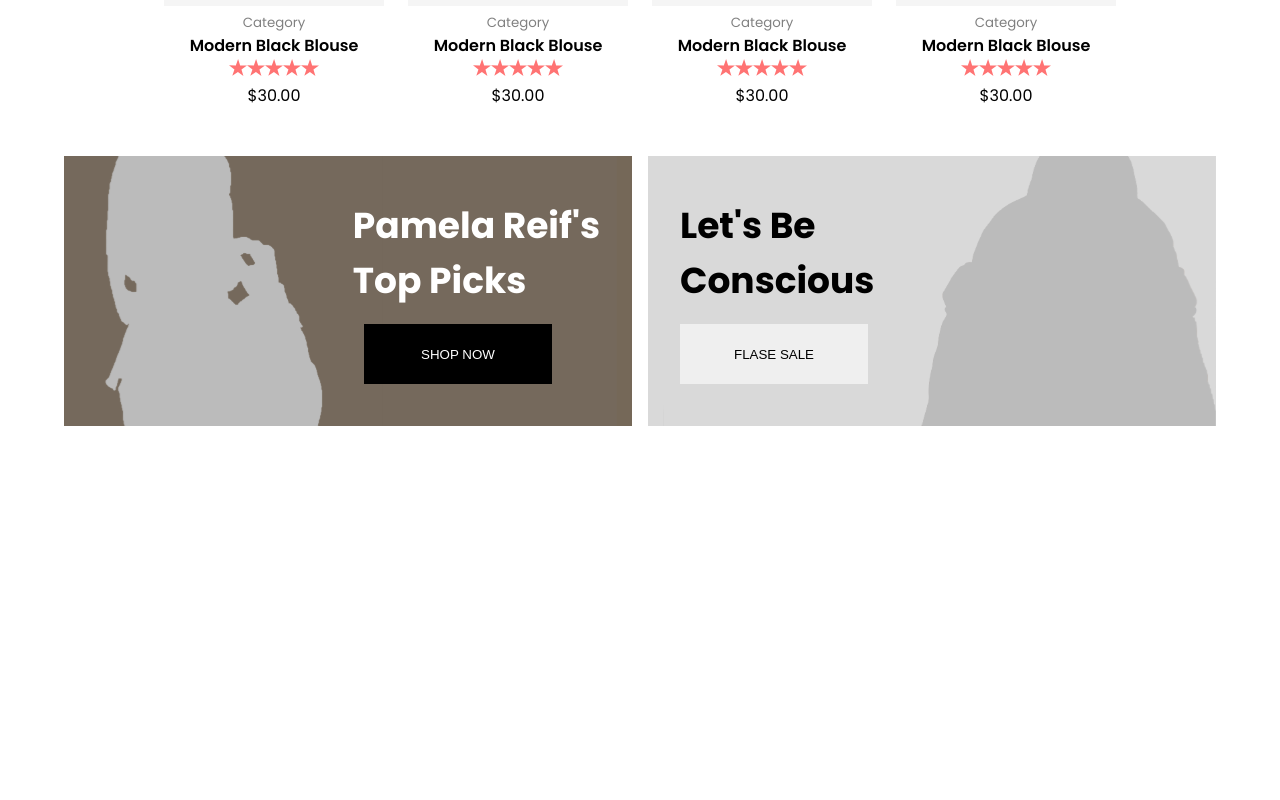
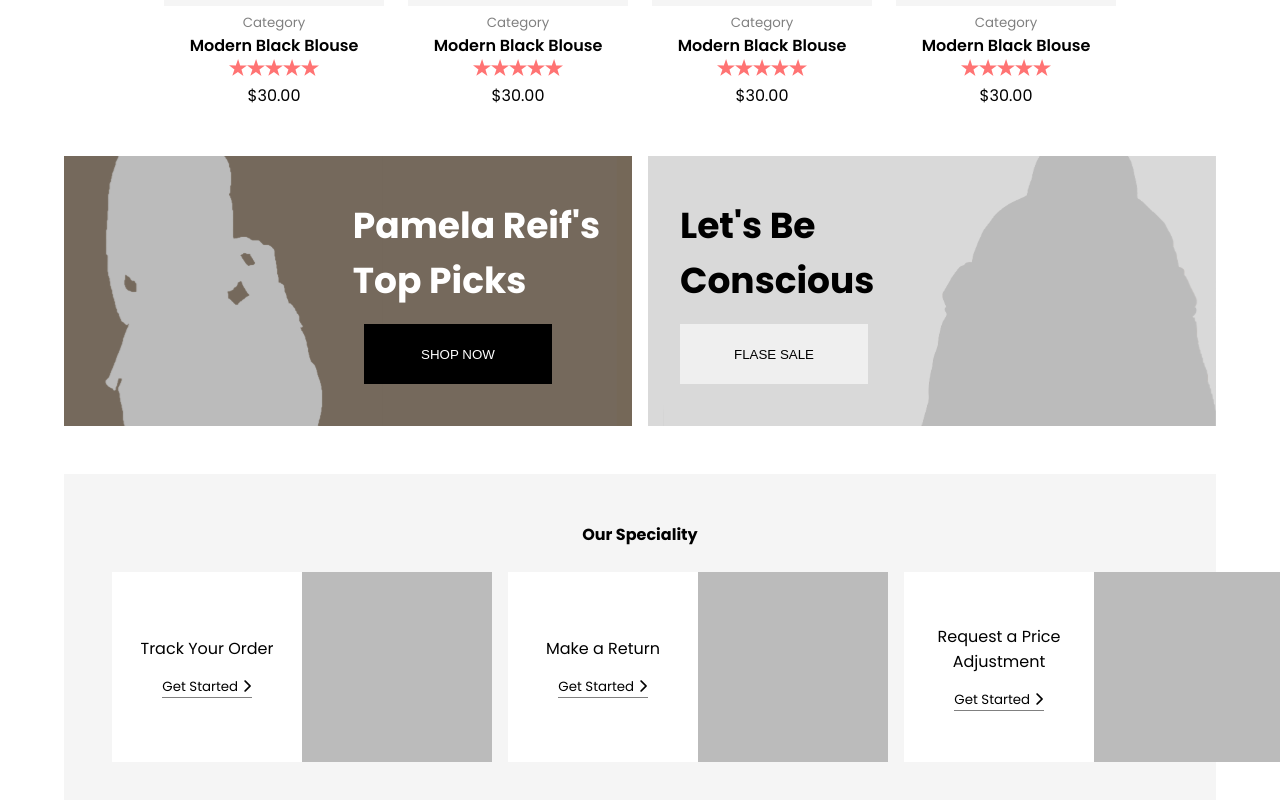
Before and after one commit to saraohman97/fixxo, a React (Create React App) app in the folder e-commerce/: page / in a window 1280 px wide. Shown: the part 1699-2499 px from the top of the page. Before the commit the page ends 2173 px from the top, so only its background shows below. Built offline with nearby package versions, Linux system fonts and the light colour scheme.

Commit message:
Done with Our Speciality. No detailing needed.

```diff
--- a/e-commerce/src/Home.css
+++ b/e-commerce/src/Home.css
@@ -238,7 +238,7 @@ body {
     gap: 1rem;
     font-size: x-large;
 }
-.clr-white {
+.third-showcase .clr-white {
     color: white;
 }
 .third-showcase .pamela button {
@@ -259,3 +259,43 @@ body {
     justify-content: center;
     font-size: x-large;
 }
+
+
+
+/* HOME - OUR SPECIALITY */
+.our-speciality {
+    text-align: center;
+    margin-bottom: 3rem;
+}
+.our-speciality .container {
+    background-color: #F5F5F5;
+    padding: 3rem;
+}
+.our-speciality .box-container {
+    display: flex;
+    gap: 1rem;
+    justify-content: space-between;
+}
+.our-speciality .box-group {
+    display: flex;
+}
+.our-speciality .box {
+    background-color: white;
+    width: 190px;
+    height: 190px;
+
+    display: flex;
+    flex-direction: column;
+    align-items: center;
+    justify-content: center;
+}
+.our-speciality .box small {
+    border-bottom: 1px solid gray;
+    margin-top: 1rem;
+}
+.our-speciality .box-gray {
+    background-color: #BBBBBB;
+    width: 190px;
+    height: 190px;
+
+}
--- a/e-commerce/src/Home.js
+++ b/e-commerce/src/Home.js
@@ -95,6 +95,40 @@ const Home = () => {
         </div>
 
 
+        <div className="our-speciality">
+            <div className="container">
+                <strong className='title'>Our Speciality</strong> <br /><br />
+
+                <div className="box-container">
+                    <div className="box-group">
+                        <div className="box">
+                            <p>Track Your Order</p>
+                            <small>Get Started <i className="fa-solid fa-chevron-right"></i></small>
+                        </div>
+                        <div className="box-gray"></div>
+                    </div>
+
+                    <div className="box-group">
+                        <div className="box">
+                            <p>Make a Return</p>
+                            <small>Get Started <i className="fa-solid fa-chevron-right"></i></small>
+                        </div>
+                        <div className="box-gray"></div>
+                    </div>
+
+                    <div className="box-group">
+                        <div className="box">
+                            <p>Request a Price <br />Adjustment</p>
+                            <small>Get Started <i className="fa-solid fa-chevron-right"></i></small>
+                        </div>
+                        <div className="box-gray"></div>
+                    </div>
+
+                </div>
+            </div>
+        </div>
+
+
     </div>
   )
 }
```
